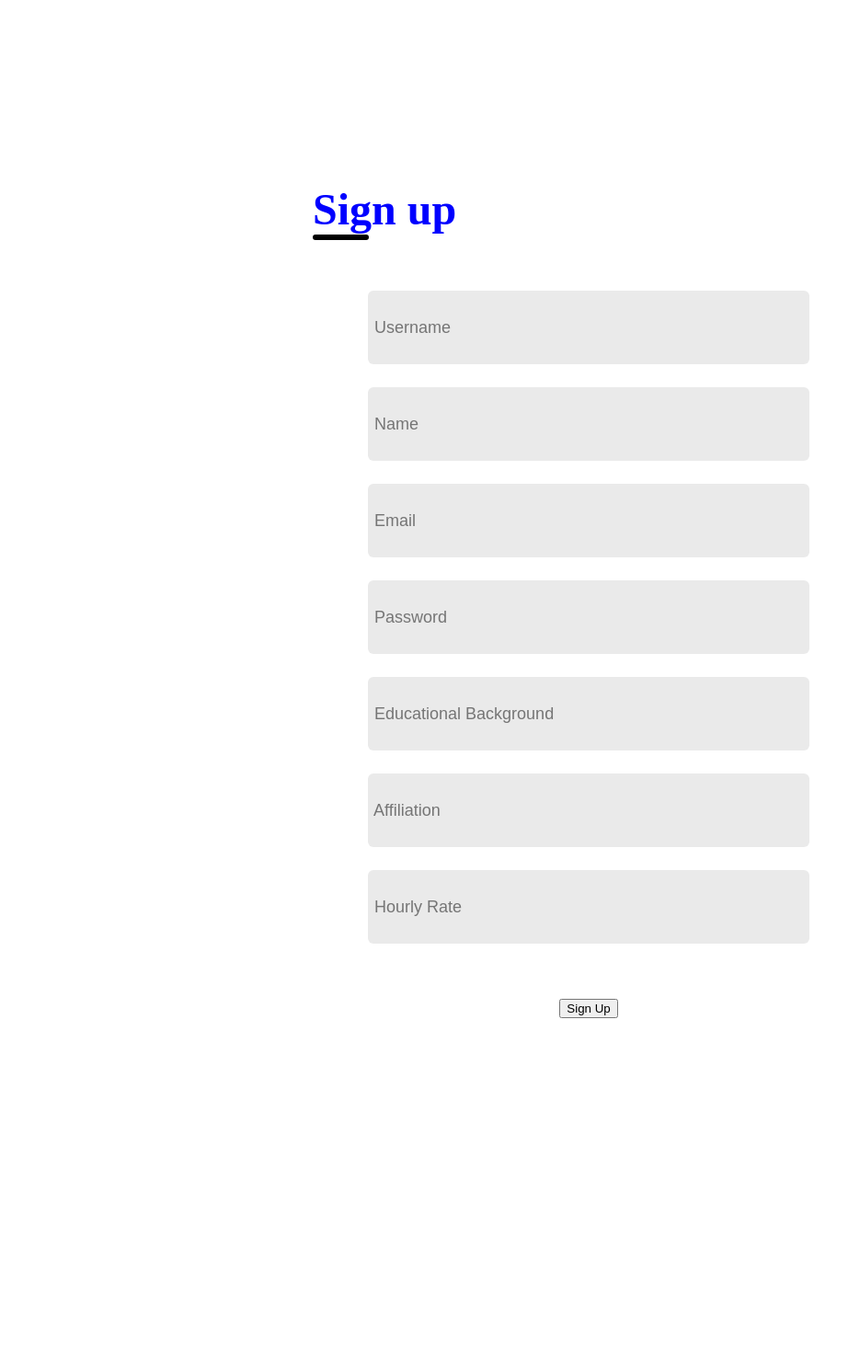
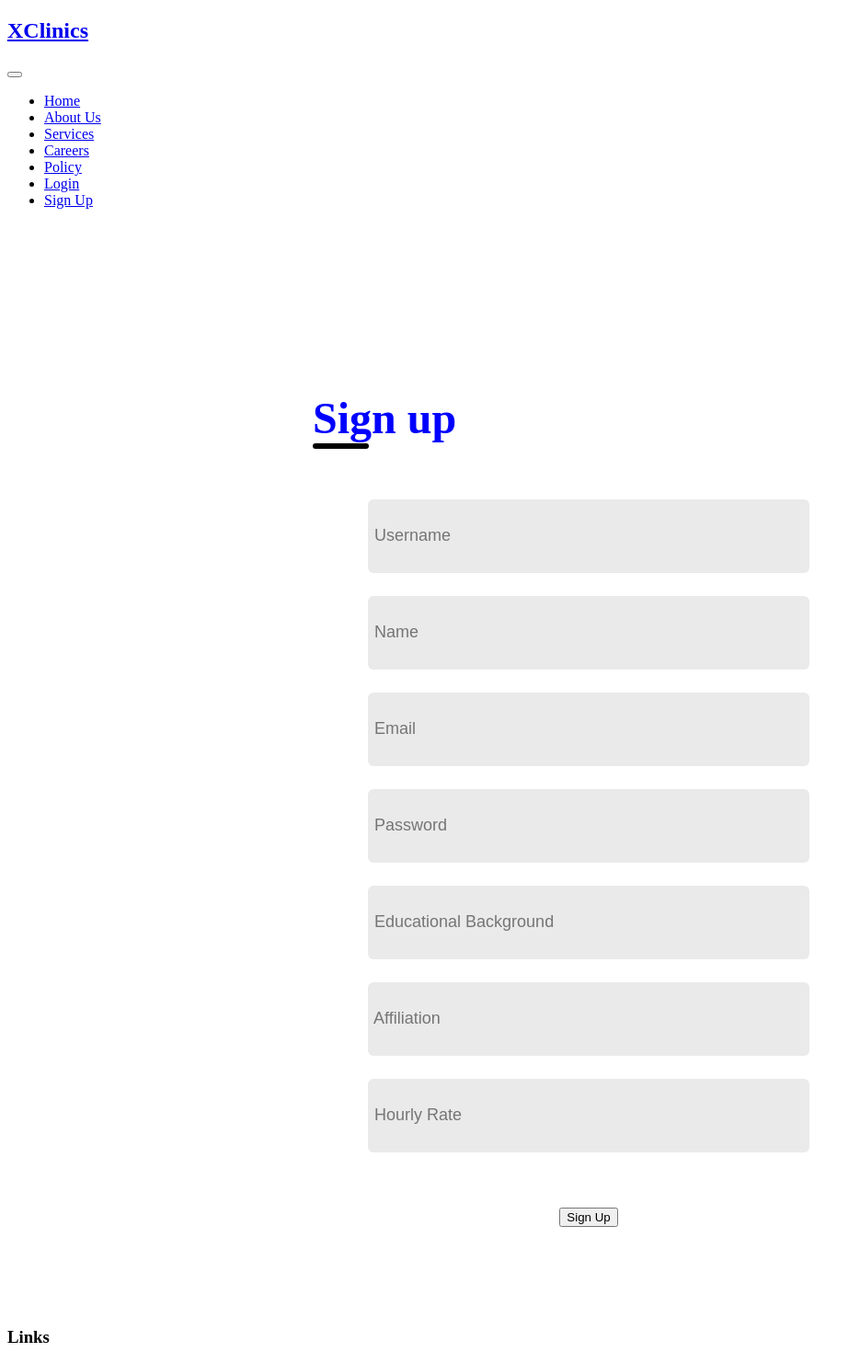
Before and after one commit to Saraahmedd/ViteMeds, a Next.js app in the folder frontend/: page /pharmacists/Register in a window 1280 px wide. Shown: the top 1470 px of the page at 92% size, without its empty margins (0-935 px from the left). Before the commit the page ends 1205 px from the top, so only its background shows below. Built offline with nearby package versions, Linux system fonts and the light colour scheme.

Commit message:
Updated Login and Register Screens with navbar

```diff
--- a/frontend/src/app/pharmacists/Register/page.js
+++ b/frontend/src/app/pharmacists/Register/page.js
@@ -3,8 +3,8 @@ import React from 'react';
 import './Register.css';
 import { useState } from 'react';
 import { Button } from "../../../../components/Button";
-// import Navbar from '../../../../components/Navbar';
-// import Footer from '../../../../components/Footer';
+ import Navbar from '../../../../components/Navbar';
+ import Footer from '../../../../components/Footer';
 
 const SignUp = () => {
     const [formData, setFormData] = useState({
@@ -35,7 +35,7 @@ const SignUp = () => {
 
     return (
         <>
-            {/* <Navbar /> */}
+             <Navbar />
             <div className="containerz">
                 <div className="headerz">
                     <div className="textz">{action}</div>
@@ -113,7 +113,7 @@ const SignUp = () => {
                     ></Button>
                 </div>
             </div>
-            {/* <Footer /> */}
+             <Footer />
         </>
     );
 }
```
Also changed, not shown: frontend/src/app/guest/Login/page.js (+4 -4 lines), frontend/src/app/guest/Register/page.js (+4 -4 lines).
